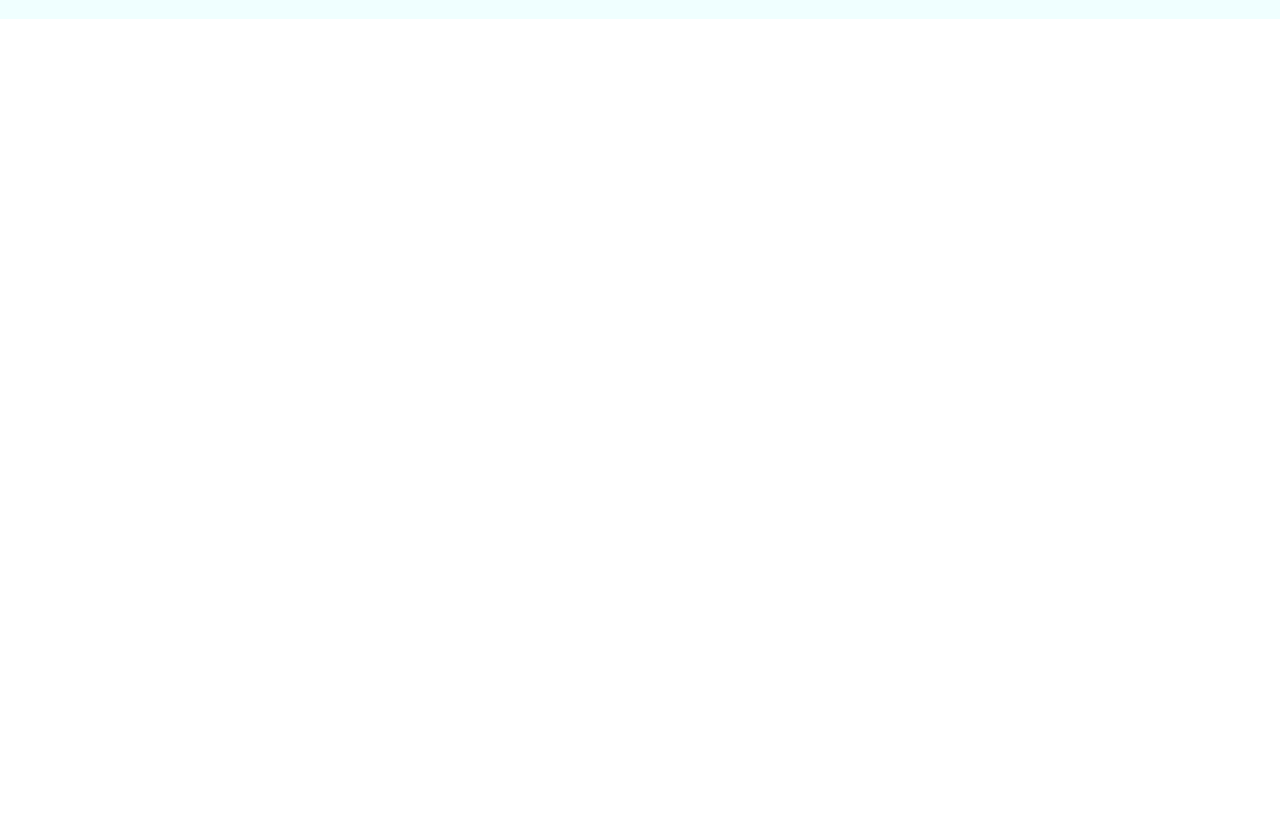
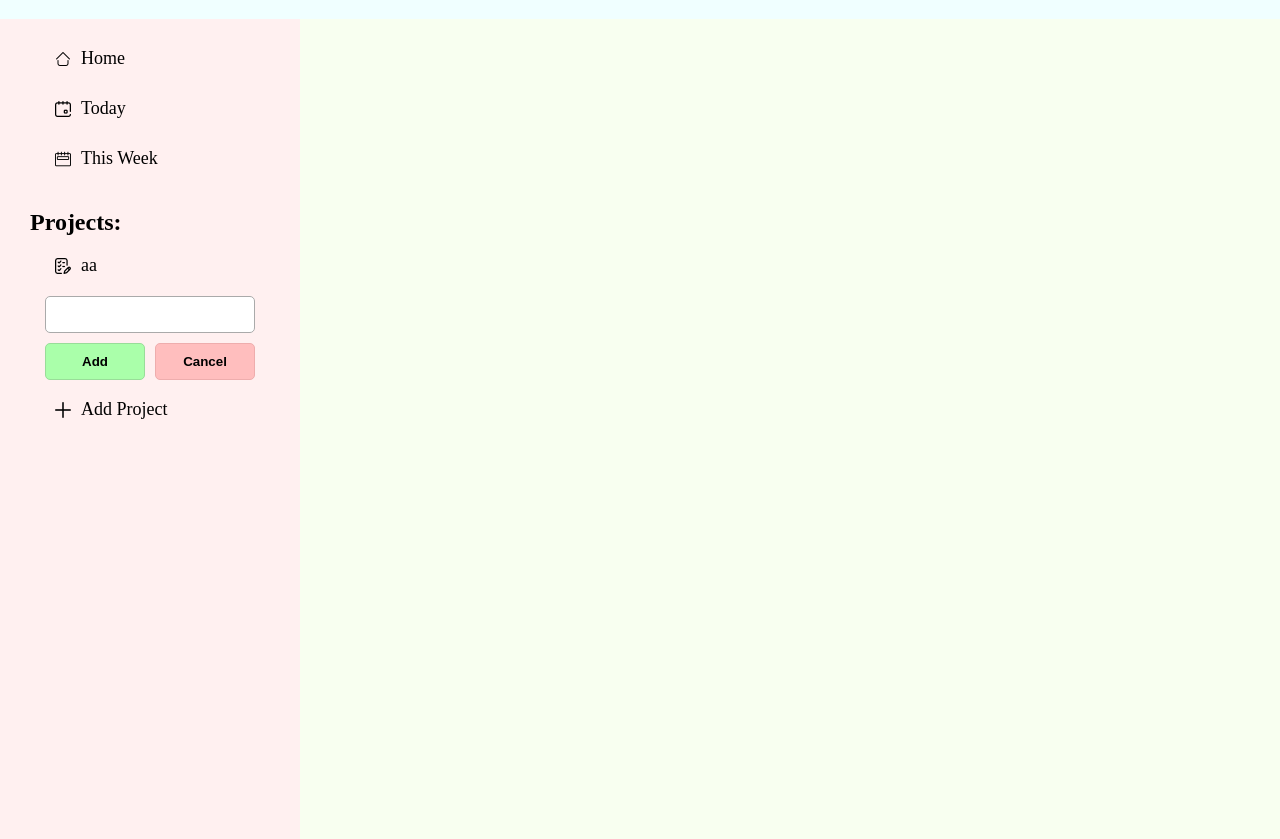
Before and after one commit to igips/todo-list, a plain HTML site: page index.html in a window 1280 px wide. Shown: the part 61-900 px from the top of the page. Before the commit the page ends 800 px from the top, so only its background shows below. Drawn offline with Linux system fonts and the light colour scheme; a web font is replaced by a local one.

Commit message:
Create side-bar

```diff
--- a/index.html
+++ b/index.html
@@ -4,6 +4,7 @@
     <meta charset="UTF-8">
     <meta name="viewport" content="width=device-width, initial-scale=1.0">
     <link rel="stylesheet" href="https://fonts.googleapis.com/css?family=Rock 3D">
+    <link rel="stylesheet" href="https://fonts.googleapis.com/css?family=Yuji Hentaigana Akebono">
     <link rel="stylesheet" href="style.css">
     <title>Todo List</title>
 </head>
@@ -16,6 +17,39 @@
 
         </div>
 
+        <div id="middle">
+            <div id="side-bar">
+                <button class="nav-buttons" id="home"><img src="img/home.png" alt="">Home</button>
+                <button class="nav-buttons" id="today"><img src="img/today.png" alt="">Today</button>
+                <button class="nav-buttons" id="week"><img src="img/week.png" alt="">This Week</button>
+
+                <h2>Projects:</h2>
+
+                <div id="projects">
+                    <button class="button-project"><img src="img/project.png" alt="">aa <img class="del-project" src="img/x.png" alt=""></button>
+                </div>
+
+                <div id="project-input">
+                    <input type="text" id="project-name-input">
+                    <div id="input-buttons">
+                        <button id="add-button" class="input-button">Add</button>
+                        <button id="cancel-button" class="input-button">Cancel</button>
+
+                    </div>
+
+                </div>
+
+                <button class="nav-buttons" id="add-project"><img src="img/add.png" alt="">Add Project</button>
+
+            </div>
+
+            <div id="list">
+
+
+            </div>
+
+        </div>
+
 
     </div>
 
--- a/style.css
+++ b/style.css
@@ -1,10 +1,6 @@
-
-
-
 body {
     height: 100vh;
     margin: 0px;
-
 }
 
 #content {
@@ -18,10 +14,123 @@ body {
     display: flex;
     align-items: center;
     gap: 10px;
-    background-color: azure;
+    background-color: #f0ffff;
+}
+
+#middle {
+   display: flex;
+
+
+}
+
+#side-bar {
+    min-width: 300px;
+    height: 100vh;
+    background-color: #FFF0F0;
+    display: flex;
+    flex-direction: column;
+    align-items: center;
+    padding-top: 20px;
+    gap: 10px;
 }
 
 #list-ico {
     height: 32px;
     margin-left: 30px;
 }
+
+.nav-buttons, .button-project {
+    width: 250px;
+    height: 40px;
+    border: none;
+    background-color: #FFF0F0;
+    font-size: 18px;
+    cursor: pointer;
+    display: flex;
+    align-items: center;
+    padding-left: 30px;
+    font-family: "Yuji Hentaigana Akebono";
+    gap: 10px;
+
+}
+
+.del-project {
+    margin-left: auto;
+    padding-right: 5px;
+    display: none;
+}
+
+.button-project:hover .del-project {
+    display: block;
+}
+
+#project-name-input {
+    border-radius: 5px;
+    width: 188px;
+    padding: 10px;
+    border: 1px solid #aaa;
+    outline: none;
+}
+
+#input-buttons {
+    width: 210px;
+    display: flex;
+    gap: 10px;
+
+}
+
+.input-button {
+    width: 100px;
+    height: 37px;
+    border-radius: 5px;
+    border: none;
+}
+
+#add-button {
+    background-color: #aaffaa;
+    border: 1px solid #99dd99;
+    font-weight: bold;
+}
+
+#add-button:hover {
+    background-color: #91E691;
+}
+
+#cancel-button {
+    background-color: #ffbebe;
+    border: 1px solid #eeadad;
+    font-weight: bold;
+}
+
+#cancel-button:hover {
+    background-color: #E6A5A5;
+}
+
+button:hover {
+    cursor: pointer;
+}
+
+#project-input {
+    display: flex;
+    flex-direction: column;
+    gap: 10px;
+}
+
+.nav-buttons:hover, .button-project:hover {
+    background-color: #E6D7D7;
+    border-radius: 3px;
+}
+
+
+
+h2 {
+    align-self: flex-start;
+    font-family: "Rock 3D";
+    padding-left: 30px;
+    margin-bottom: 0px;
+}
+
+#list {
+    background-color: #F8FFF0;
+    width: 100%;
+}
```
Also changed, not shown: img/add.png (added), img/home.png (added), img/project.png (added), img/today.png (added), img/week.png (added), img/x.png (added).
